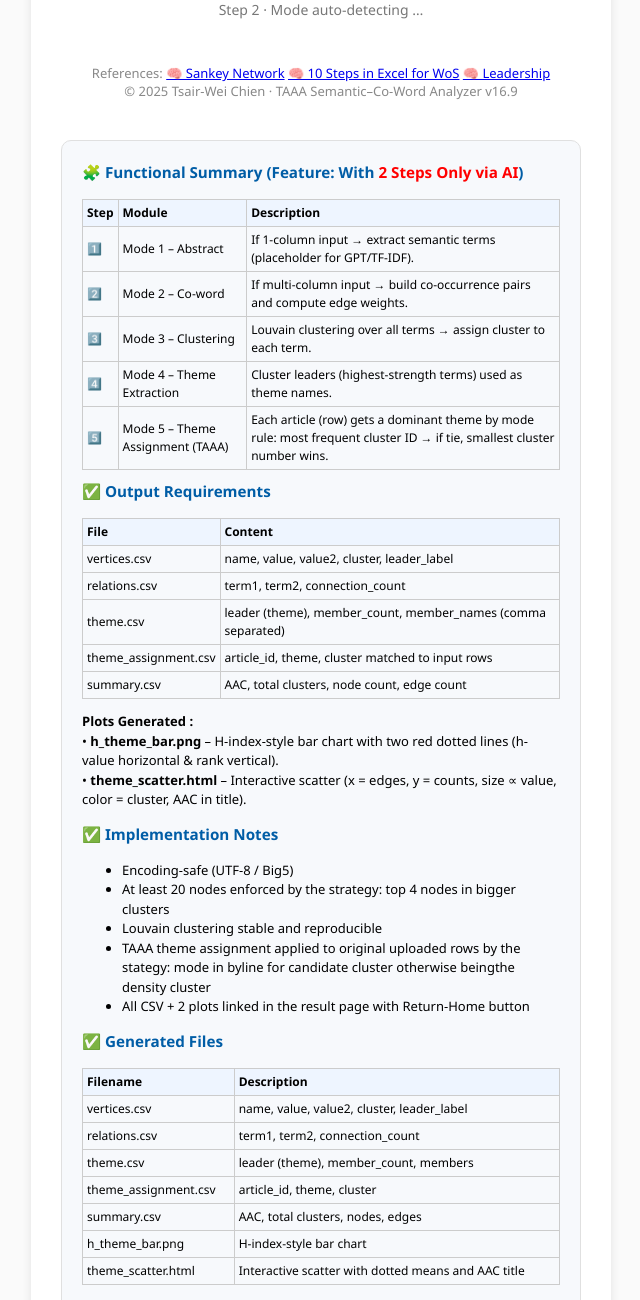
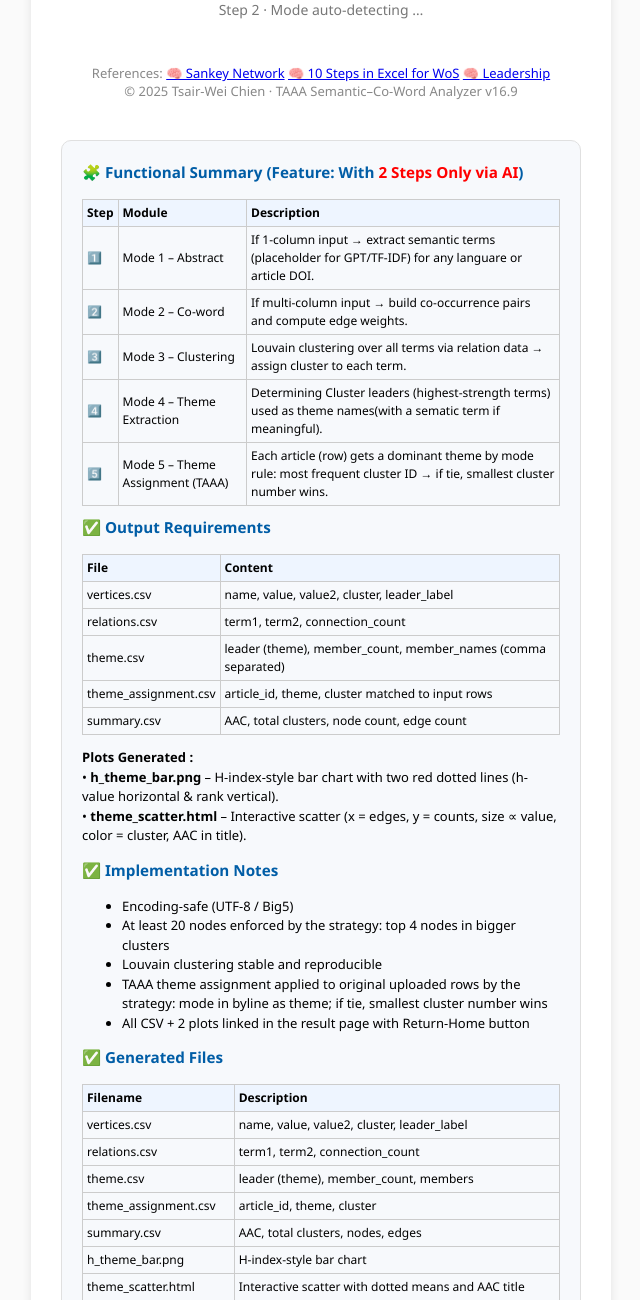
Before and after one commit to smilechien/TAAA_Semantic_Extractor, a FastAPI app: page / in a window 1280 px wide. Shown: the part 580-1880 px from the top of the page, without its empty margins (319-959 px from the left). Run offline with FastAPI, Linux system fonts and the light colour scheme.

Commit message:
Add files via upload

```diff
--- a/app/templates/index.html
+++ b/app/templates/index.html
@@ -65,10 +65,10 @@ footer{margin-top:25px;font-size:13px;color:#888;}
     <h3>🧩 Functional Summary (Feature: With<font color="red"> 2 Steps Only via AI</font>)</h3>
     <table>
       <tr><th>Step</th><th>Module</th><th>Description</th></tr>
-      <tr><td>1️⃣</td><td>Mode 1 – Abstract</td><td>If 1-column input → extract semantic terms (placeholder for GPT/TF-IDF).</td></tr>
+      <tr><td>1️⃣</td><td>Mode 1 – Abstract</td><td>If 1-column input → extract semantic terms (placeholder for GPT/TF-IDF) for any languare or article DOI.</td></tr>
       <tr><td>2️⃣</td><td>Mode 2 – Co-word</td><td>If multi-column input → build co-occurrence pairs and compute edge weights.</td></tr>
-      <tr><td>3️⃣</td><td>Mode 3 – Clustering</td><td>Louvain clustering over all terms → assign cluster to each term.</td></tr>
-      <tr><td>4️⃣</td><td>Mode 4 – Theme Extraction</td><td>Cluster leaders (highest-strength terms) used as theme names.</td></tr>
+      <tr><td>3️⃣</td><td>Mode 3 – Clustering</td><td>Louvain clustering over all terms via relation data → assign cluster to each term.</td></tr>
+      <tr><td>4️⃣</td><td>Mode 4 – Theme Extraction</td><td>Determining Cluster leaders (highest-strength terms) used as theme names(with a sematic term if meaningful).</td></tr>
       <tr><td>5️⃣</td><td>Mode 5 – Theme Assignment (TAAA)</td><td>Each article (row) gets a dominant theme by mode rule: most frequent cluster ID → if tie, smallest cluster number wins.</td></tr>
     </table>
 
@@ -92,7 +92,7 @@ footer{margin-top:25px;font-size:13px;color:#888;}
       <li>Encoding-safe (UTF-8 / Big5)</li>
       <li>At least 20 nodes enforced by the strategy: top 4 nodes in bigger clusters</li>
       <li>Louvain clustering stable and reproducible</li>
-      <li>TAAA theme assignment applied to original uploaded rows by the stategy: mode in byline for candidate cluster otherwise beingthe density cluster </li>
+      <li>TAAA theme assignment applied to original uploaded rows by the strategy: mode in byline as theme; if tie, smallest cluster number wins </li>
       <li>All CSV + 2 plots linked in the result page with Return-Home button</li>
     </ul>
 
```
